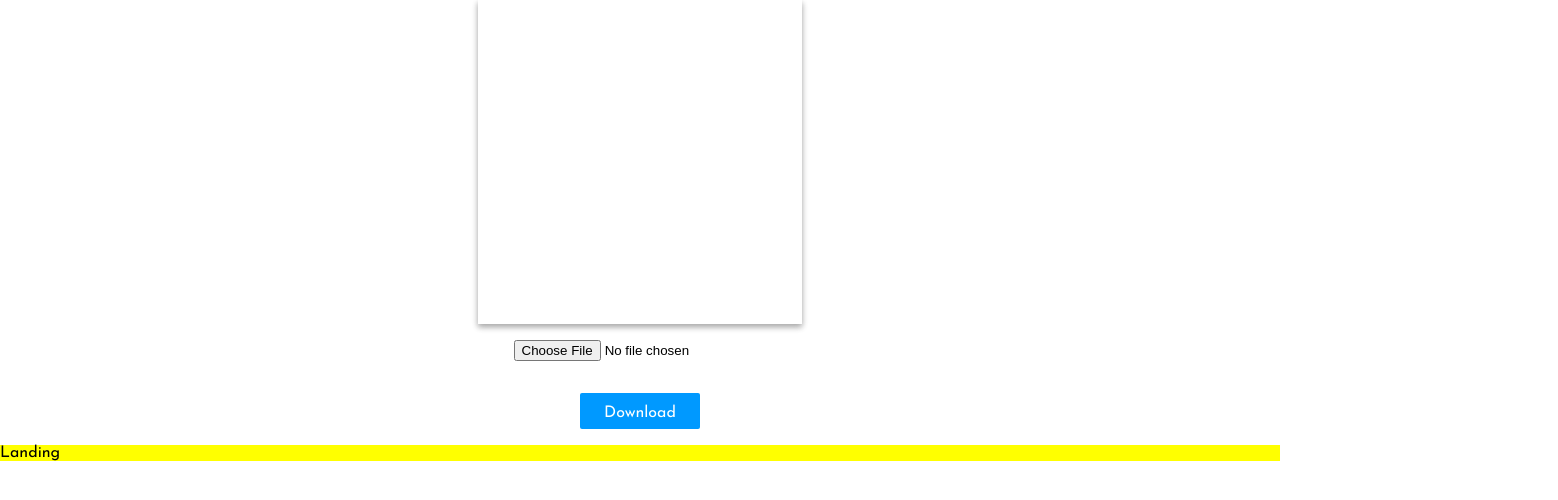
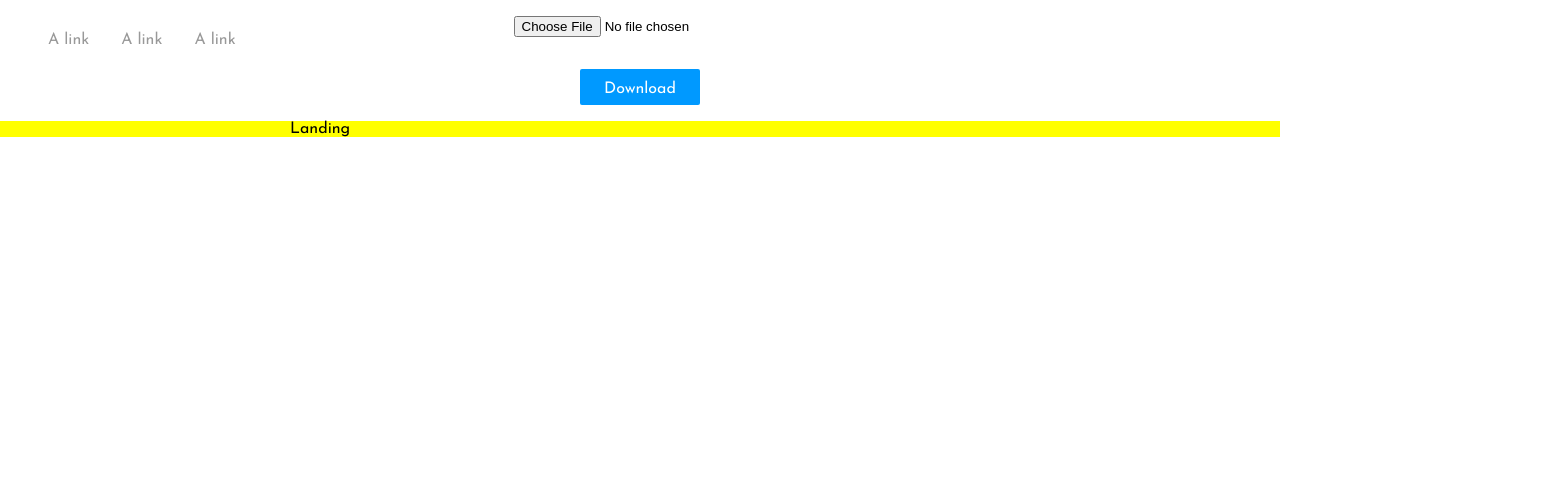
Before and after one commit to andyzg/photoframe, a React app: page / in a window 1280 px wide. Shown: the top 500 px of the page, 1558 px wide, since content can reach past the window. Built offline with nearby package versions, Linux system fonts and the light colour scheme.

Commit message:
Added navbar

```diff
--- a/index.html
+++ b/index.html
@@ -12,10 +12,6 @@
     <link href="https://fonts.googleapis.com/css?family=Josefin+Sans:400,600" rel="stylesheet">
   </head>
   <body>
-    <div id="canvas-container">
-      <canvas id="canvas" width="1080" height="1080">
-      </canvas>
-    </div>
     <input class="file-input" type="file">
     <div class="download-button">
       <a href="#" class="download">Download</a>
--- a/src/App.jsx
+++ b/src/App.jsx
@@ -10,6 +10,16 @@ const LANDING = 'LANDING';
 const CONFIG = 'CONFIG';
 const PROCESSING = 'PROCESSING';
 
+
+let Nav = (props) => {
+  return (
+    <div className={styles.nav}>
+      <a className={styles.nav__link} href="#">A link</a>
+      <a className={styles.nav__link} href="#">A link</a>
+      <a className={styles.nav__link} href="#">A link</a>
+    </div>
+  );
+}
 
 class App extends React.Component {
 
@@ -37,7 +47,10 @@ class App extends React.Component {
 
     return (
       <div className={styles.lol}>
-        {content}
+        <Nav />
+        <div className={styles.content}>
+          {content}
+        </div>
       </div>
     );
   }
--- a/src/app.css
+++ b/src/app.css
@@ -1,3 +1,30 @@
 .lol {
   background-color: yellow;
 }
+
+.nav {
+  position: fixed;
+  top: 0;
+  width: 100%;
+  padding: 32px 32px 0 32px;
+}
+
+.nav__link,
+.nav__link:visited,
+.nav__link:link,
+.nav__link:active {
+  color: #999;
+  text-decoration: none;
+  transition: color 0.2s ease;
+  padding: 0 16px;
+}
+
+.nav__link:hover {
+  color: #0099ff;
+}
+
+.content {
+  margin: 0 auto;
+  max-width: 700px;
+  width: 100%;
+}
--- a/static/style.css
+++ b/static/style.css
@@ -1,17 +1,5 @@
 body {
   font-family: 'Josefin Sans', sans-serif;
-}
-
-#canvas {
-  transform: scale(0.3, 0.3);
-  transform-origin: left top;
-}
-
-#canvas-container {
-  height: 324px;
-  width: 324px;
-  box-shadow: 0 3px 6px rgba(0,0,0,0.16), 0 3px 6px rgba(0,0,0,0.23);
-  margin: 0 auto;
 }
 
 .download:visited,
```
Also changed, not shown: js/app.bundle.js.
